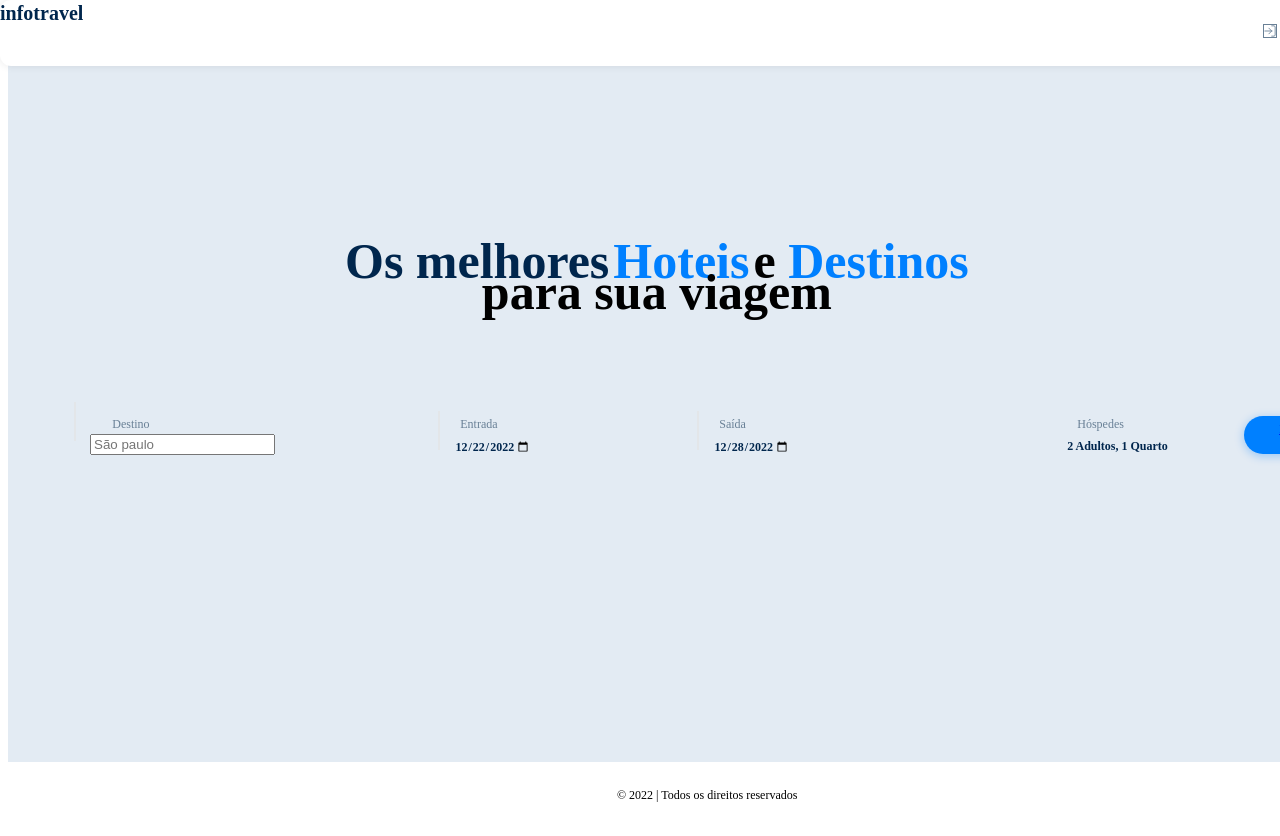
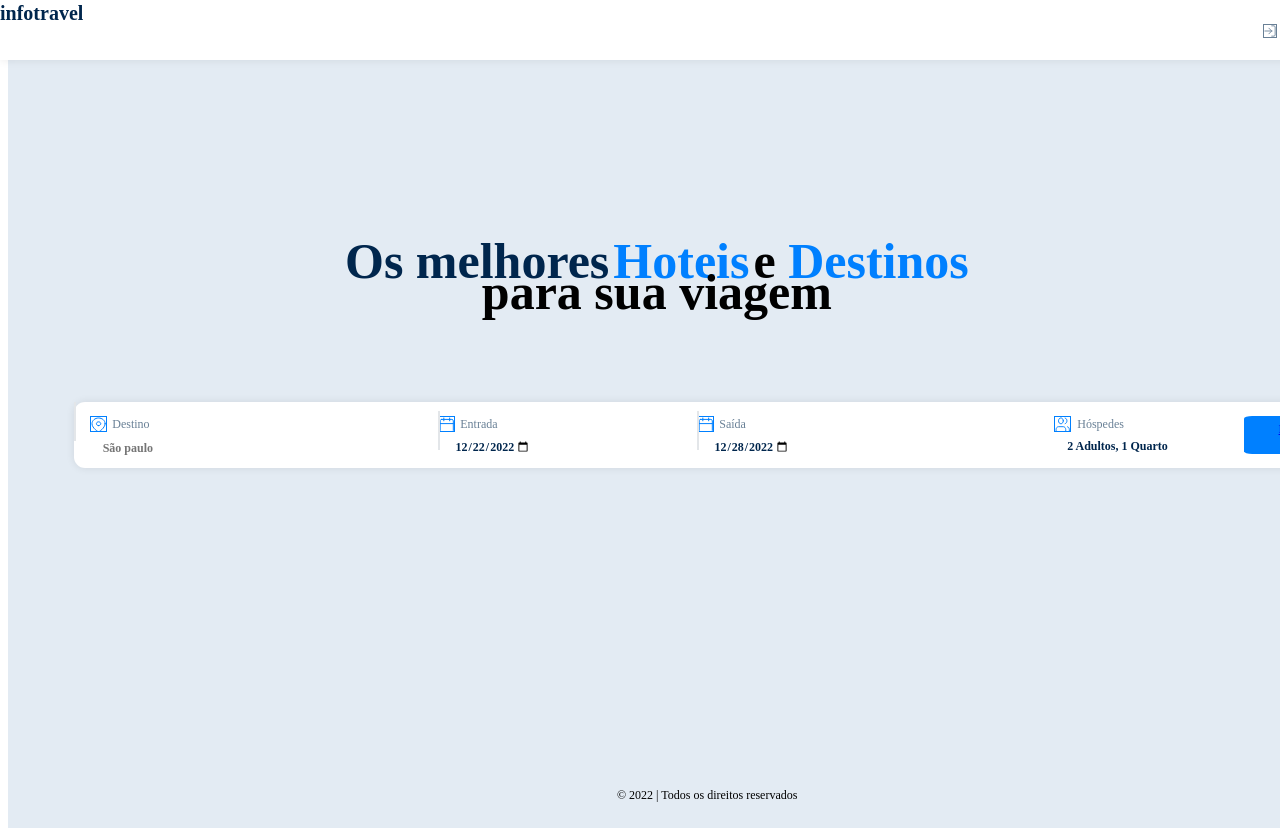
Before and after one commit to geovanideoliveira/test, a website: page index.html in a window 1280 px wide. Shown: the top 836 px of the page. Drawn offline with Linux system fonts and the light colour scheme.

Commit message:
Update styles.css

```diff
--- a/styles.css
+++ b/styles.css
@@ -8,6 +8,16 @@ head{
   height: 820px;
   position: relative;
   background: #E3EBF3;
+
+}
+.Rectangle{
+  width: 1440px;
+  height: 60px;
+  left: 0px;
+  top: 0px;
+  position: absolute;
+  background: white;
+  box-shadow: 0px 0px 9px rgba(0, 0, 0, 0.09);
 }
 .Home {
   width: 1440px;
@@ -24,13 +34,15 @@ head{
   position: absolute;
 }
 
-.Rectangle1 {
-  width: 1440px;
+.Rectangle2 {
+  width: 1292px;
   height: 66px;
   left: 0px;
   top: 0px;
   position: absolute;
   background: white;
+  box-shadow: 0px 0px 9px rgba(0, 0, 0, 0.09);
+  border-radius: 11px;
 }
 
 .TodosOsDireitosReservados {
@@ -53,9 +65,9 @@ head{
   position: absolute;
 }
 
-.Rectangle {
+.Rectangle7{
   width: 1307px;
-  height: 66px;
+  height: 80px;
   left: 0px;
   top: 0px;
   position: absolute;
@@ -140,6 +152,23 @@ head{
   line-height: 26px;
   word-wrap: break-word;
 }
+input[type="text"] {
+  width: 61px;
+  left: 0px;
+  top: 2px;
+  position: absolute;
+  text-align: right;
+  color: #00264D;
+  font-size: 12px;
+  font-family: Poppins;
+  font-weight: 600;
+  line-height: 26px;
+  word-wrap: break-word;
+  border: none; /* Remove as bordas */
+  background: transparent; /* Remove o fundo padrão */
+  outline: none; /* Remove a borda de foco */
+
+}
 input[type="date"] {
   width: 80px;
   left: 12.14px;
@@ -219,9 +248,52 @@ input[type="date"] {
   top: 9px;
   position: absolute;
 }
+.container {
+  display: flex;
+  flex-direction: row;
+  align-items: center;
+}
+
+
+.buttons {
+  display: flex;
+  flex-direction: row;
+  align-items: center;
+}
+
+.button {
+  width: 115.66px;
+  height: 38px;
+  left: 0px;
+  top: 0px;
+  position: absolute;
+  text-align: center;
+  color: white;
+  font-size: 12px;
+  font-family: Poppins;
+  font-weight: 400;
+  line-height: 26px;
+  word-wrap: break-word;
+}
+
+span {
+  font-size: 18px;
+}
+
+.quantidade {
+  display: flex;
+  align-items: center;
+  margin: 1px;
+
+}
+
+
+span {
+  font-size: 18px;
+}
 
 .Adultos1Quarto {
-  width: 114.31px;
+  width: 114px;
     left: 13.15px;
     top: 22px;
     position: absolute;
@@ -231,6 +303,50 @@ input[type="date"] {
     font-weight: 600;
     line-height: 26px;
     word-wrap: break-word;
+}
+.Icondest{
+  width: 15px;
+  height: 14px;
+  left: 0px;
+  top: 5px;
+  position: absolute;
+  border: 1px #0080FF solid;
+  background-image: url('img/icon-3.svg');
+  background-size: cover;
+  background-repeat: no-repeat;
+}
+.Icon4{
+  width: 15px;
+  height: 14px;
+  left: 0px;
+  top: 5px;
+  position: absolute;
+  border: 1px #0080FF solid;
+  background-image: url('img/icon-4.svg');
+  background-size: cover;
+  background-repeat: no-repeat;
+}
+.Icon3{
+  width: 15px;
+  height: 14px;
+  left: 0px;
+  top: 5px;
+  position: absolute;
+  border: 1px #0080FF solid;
+  background-image: url('img/icon-4.svg');
+  background-size: cover;
+  background-repeat: no-repeat;
+}
+.Icon2{
+  width: 15px;
+  height: 14px;
+  left: 0px;
+  top: 5px;
+  position: absolute;
+  border: 1px #0080FF solid;
+  background-image: url('img/icon-5.svg');
+  background-size: cover;
+  background-repeat: no-repeat;
 }
 
 .HSpedes {
@@ -256,18 +372,24 @@ input[type="date"] {
 }
 
 .BotO {
-  width: 116.85px;
+  width: 117px;
   height: 38px;
-  left: 0.15px;
+  left: 0px;
   top: 0px;
   position: absolute;
-  background: #0080FF;
-  box-shadow: 0px 2px 9px 1px rgba(0, 128, 255, 0.29);
-  border-radius: 50px;
+  text-align: center;
+  color: rgb(53, 20, 146);
+  font-size: 12px;
+  font-family: Poppins;
+  font-weight: 400;
+  line-height: 26px;
+  word-wrap: break-word;
+  background-color: #0080FF;
+  border-radius: 7%;
 }
 
 .Pesquisar {
-  width: 117px;
+  width: 115.66px;
   height: 38px;
   left: 0px;
   top: 0px;
```
Lines whose indentation alone changed are shown as unchanged.
